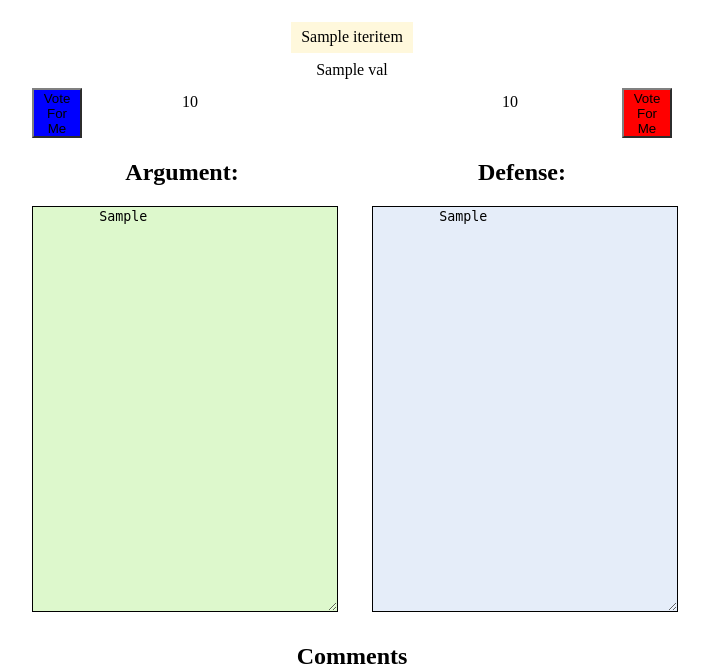
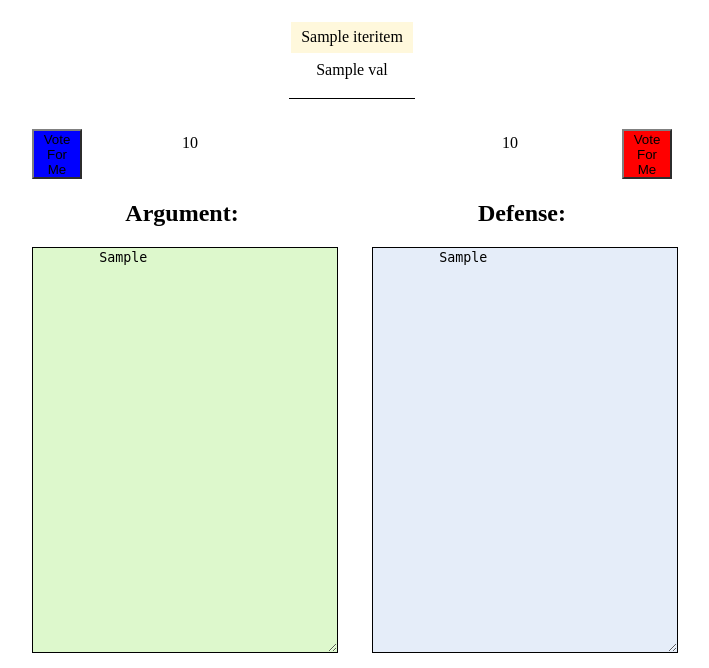
Before and after one commit to ghl3/IveGotBeef, a Flask app: template templates/get_beef.html in a window 1280 px wide. Shown: the part 81-749 px from the top of the page, without its empty margins (288-997 px from the left). Run offline with Flask 2, Linux system fonts and the light colour scheme; the template is opened without the code that fills it: most values are stand-ins (such as "Sample title", 1, 10 or a date in 2020); some libraries are stand-ins or nearby versions.

Commit message:
Make beef tables look nicer, less cramped

```diff
--- a/static/style.css
+++ b/static/style.css
@@ -291,6 +291,12 @@ div.sphinxsidebar input {
 {
   border: 0px solid black;
   text-align: center;
+}
+
+.BeefTable{
+  border-bottom: 1px solid black;
+  padding-bottom: 10px;
+  margin-bottom: 30px;
 }
 
 .BeefTitle td {
```
